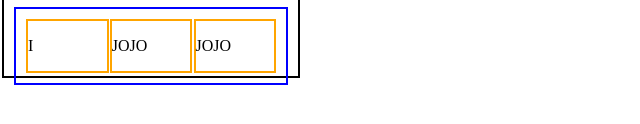
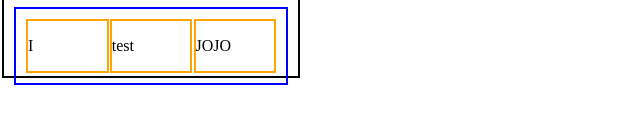
Before and after one commit to cf51/Cookie-Manager, a browser extension: page plugin.html in a window 1280 px wide. Shown: the part 352-476 px from the top of the page, 0-640 px from the left. Drawn offline with Linux system fonts and the light colour scheme.

Commit message:
Adding flag

```diff
--- a/plugin.html
+++ b/plugin.html
@@ -29,7 +29,7 @@
             </div>
             <p></p>
             <div class="col3">
-                <p> JOJO </p>
+                <p> test </p>
             </div>
             <p></p>
             <div class="col3">
```
